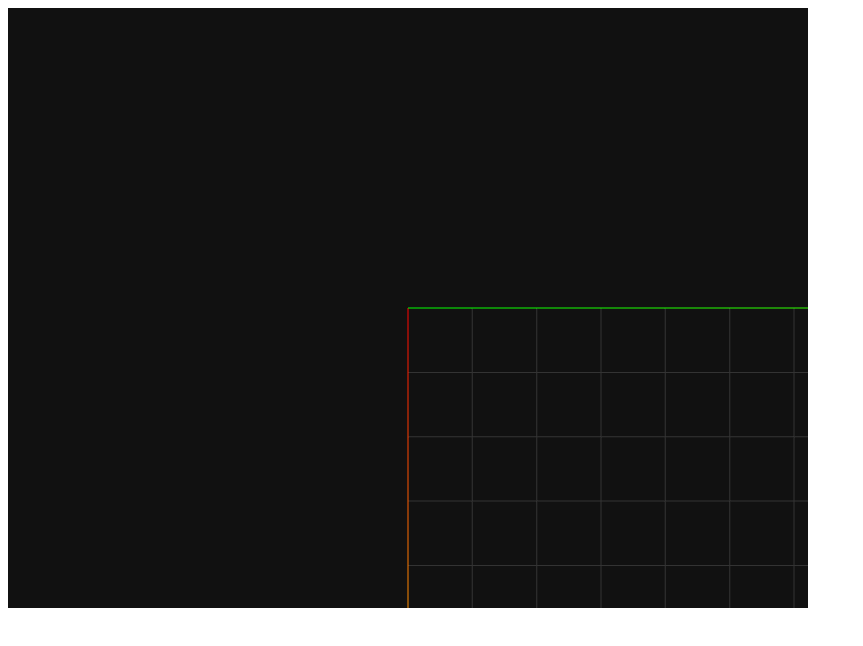
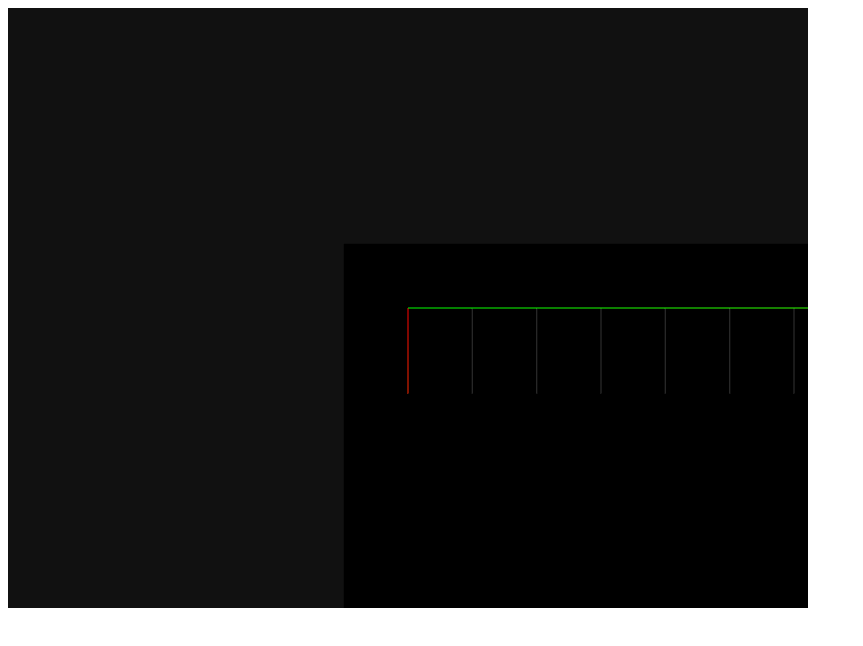
Before and after one commit to skarab42/meshes.js, a plain HTML site: page index.html in a window 1280 px wide. Shown: the whole page, without its empty margins (0-863 px from the left). Drawn offline with Linux system fonts and the light colour scheme.

Commit message:
normalized settings

```diff
--- a/index.html
+++ b/index.html
@@ -14,6 +14,7 @@
         <script src="js/lib/vendor/lodash/lodash.min.js" type="text/javascript"></script>
         <script src="js/lib/vendor/three/three.min.js" type="text/javascript"></script>
         <script src="js/lib/vendor/three/OrbitControls.js" type="text/javascript"></script>
+        <script src="js/lib/meshes.js/floor.js" type="text/javascript"></script>
         <script src="js/lib/meshes.js/grid.js" type="text/javascript"></script>
         <script src="js/lib/meshes.js/axis.js" type="text/javascript"></script>
         <script src="js/lib/meshes.js/viewer3d.js" type="text/javascript"></script>
--- a/js/lib/meshes.js/axis.js
+++ b/js/lib/meshes.js/axis.js
@@ -3,10 +3,17 @@
 
 ;(function() {
 
+    // global settings
+    var userData = {
+        size: {
+            x: 100,
+            y: 100,
+            z: 100
+        }
+    };
+
     // Constructor
-    function Axis(size) {
-        var size = _.defaults(size, { x: 100, y: 100, z: 100 });
-
+    function Axis(settings) {
         var vertices = new Float32Array([
             0, 0, 0,  1, 0, 0,
             0, 0, 0,  0, 1, 0,
@@ -20,25 +27,48 @@
         ] );
 
         var geometry = new THREE.BufferGeometry();
-        var material = new THREE.LineBasicMaterial({ vertexColors: THREE.VertexColors });
+        var material = new THREE.LineBasicMaterial({
+            vertexColors: THREE.VertexColors
+        });
 
         geometry.addAttribute('position', new THREE.BufferAttribute(vertices, 3));
         geometry.addAttribute('color', new THREE.BufferAttribute(colors, 3));
+
         THREE.LineSegments.call(this, geometry, material, THREE.LineSegments);
 
-        this.setSize(size);
+        this.userData = _.defaultsDeep(settings || {}, Axis.userData);
+
+        this.draw();
     };
 
+    // extends
     Axis.prototype = Object.create(THREE.LineSegments.prototype);
     Axis.prototype.constructor = Axis;
 
-    Axis.prototype.setX = function(value) { this.scale.x = value; };
-    Axis.prototype.setY = function(value) { this.scale.y = value; };
-    Axis.prototype.setZ = function(value) { this.scale.z = value; };
+    // methods
+    Axis.prototype.setX = function(value) {
+        this.draw({ size: { x: value } });
+    };
+
+    Axis.prototype.setY = function(value) {
+        this.draw({ size: { y: value } });
+    };
+
+    Axis.prototype.setZ = function(value) {
+        this.draw({ size: { z: value } });
+    };
 
     Axis.prototype.setSize = function(size) {
-        this.scale = _.assign(this.scale, size);
+        this.draw({ size: size });
     };
+
+    Axis.prototype.draw = function(settings) {
+        this.userData = _.defaultsDeep(settings || {}, this.userData);
+        this.scale = _.assign(this.scale, this.userData.size);
+    };
+
+    // global settings
+    Axis.userData = userData;
 
     // export module
     MeshesJS.Axis = Axis;
--- /dev/null
+++ b/js/lib/meshes.js/floor.js
@@ -0,0 +1,74 @@
+// namespace
+var MeshesJS = MeshesJS || {};
+
+;(function() {
+
+    // global settings
+    var userData = {
+        size: {
+            x: 100,
+            y: 100
+        },
+        margin: 10,
+        color: 0x000000
+    };
+
+    // Constructor
+    function Floor(settings) {
+        var geometry = new THREE.PlaneBufferGeometry();
+        var material = new THREE.MeshLambertMaterial();
+
+        THREE.Mesh.call(this, geometry, material, THREE.Mesh);
+
+        this.userData = _.defaultsDeep(settings || {}, Floor.userData);
+
+        this.draw(settings);
+    };
+
+    // extends
+    Floor.prototype = Object.create(THREE.Mesh.prototype);
+    Floor.prototype.constructor = Floor;
+
+    // methods
+    Floor.prototype.setX = function(value) {
+        this.draw({ size: { x: value } });
+    };
+
+    Floor.prototype.setY = function(value) {
+        this.draw({ size: { y: value } });
+    };
+
+    Floor.prototype.draw = function(settings) {
+        var s = settings || {};
+        this.userData = _.defaultsDeep(settings || {}, this.userData);
+
+        if (s.size !== undefined || s.margin !== undefined) {
+            this.geometry.dispose();
+            var margins = this.userData.margin * 2;
+            this.userData.width = this.userData.size.x + margins;
+            this.userData.height = this.userData.size.y + margins;
+            this.geometry = new THREE.PlaneBufferGeometry(
+                this.userData.width, this.userData.height
+            );
+            this.geometry.translate(
+                (this.userData.width / 2) - this.userData.margin,
+                (this.userData.height / 2) - this.userData.margin,
+                0
+            );
+        }
+
+        if (s.color !== undefined) {
+            this.material.dispose();
+            this.material = new THREE.MeshLambertMaterial({
+                color: this.userData.color
+            });
+        }
+    };
+
+    // global settings
+    Floor.userData = userData;
+
+    // export module
+    MeshesJS.Floor = Floor;
+
+})();
--- a/js/lib/meshes.js/grid.js
+++ b/js/lib/meshes.js/grid.js
@@ -3,58 +3,76 @@
 
 ;(function() {
 
+    // global settings
+    var userData = {
+        size: {
+            x: 100,
+            y: 100
+        },
+        smallCell: {
+            size: 10,
+            color: 0x333333
+        },
+        bigCell: {
+            size: 100,
+            color: 0x444444
+        }
+    };
+
     // Constructor
-    function Grid(size, options) {
-        this.size = _.defaults(size, { x: 100, y: 100 });
-
+    function Grid(settings) {
         var geometry = new THREE.Geometry();
-        var material = new THREE.LineBasicMaterial({ vertexColors: THREE.VertexColors });
+        var material = new THREE.LineBasicMaterial({
+            vertexColors: THREE.VertexColors
+        });
 
         THREE.LineSegments.call(this, geometry, material, THREE.LineSegments);
 
-        this.setSize(this.size, options);
+        this.userData = _.defaultsDeep(settings || {}, Grid.userData);
+
+        this.draw();
     };
 
+    // extends
     Grid.prototype = Object.create(THREE.LineSegments.prototype);
     Grid.prototype.constructor = Grid;
 
-    Grid.prototype.setX = function(value, options) { this.setSize({ x: value }, options); };
-    Grid.prototype.setY = function(value, options) { this.setSize({ y: value }, options); };
-    Grid.prototype.setZ = function(value, options) { this.setSize({ z: value }, options); };
+    // methods
+    Grid.prototype.setX = function(value) {
+        this.draw({ size: { x: value } });
+    };
 
-    Grid.prototype.setSize = function(size, options) {
-        var size = _.defaults(size, this.size);
-        var options = _.defaults(options || {}, {
-            smallCell: {
-                size: 10,
-                color: 0x333333
-            },
-            bigCell: {
-                size: 100,
-                color: 0x444444
-            }
-        });
+    Grid.prototype.setY = function(value) {
+        this.draw({ size: { y: value } });
+    };
+
+    Grid.prototype.setSize = function(size) {
+        this.draw({ size: size });
+    };
+
+    Grid.prototype.draw = function(settings) {
+        this.userData = _.defaultsDeep(settings || {}, this.userData);
 
         var geometry = new THREE.Geometry();
-        var color1 = new THREE.Color(options.smallCell.color);
-        var color2 = new THREE.Color(options.bigCell.color);
+        var color1 = new THREE.Color(this.userData.smallCell.color);
+        var color2 = new THREE.Color(this.userData.bigCell.color);
         var color = null;
 
-        for (var i = 0; i <= size.x; i += options.smallCell.size) {
+        for (var i = 0; i <= this.userData.size.x; i += this.userData.smallCell.size) {
             geometry.vertices.push(
                 new THREE.Vector3(i, 0, 0),
-                new THREE.Vector3(i, size.y, 0)
+                new THREE.Vector3(i, this.userData.size.y, 0)
             );
-            color = ((i % options.bigCell.size) == 0) ? color2 : color1;
+            color = ((i % this.userData.bigCell.size) == 0) ? color2 : color1;
             geometry.colors.push(color, color);
         }
 
-        for (var i = 0; i <= size.y; i += options.smallCell.size) {
+        for (var i = 0; i <= this.userData.size.y; i += this.userData.smallCell.size) {
             geometry.vertices.push(
                 new THREE.Vector3(0, i, 0),
-                new THREE.Vector3(size.x, i, 0)
+                new THREE.Vector3(this.userData.size.x, i, 0)
             );
-            color = ((i % options.bigCell.size) == 0) ? color2 : color1;
+            color = ((i % this.userData.bigCell.size) == 0) ? color2 : color1;
             geometry.colors.push(color, color);
         }
 
@@ -62,6 +80,9 @@
         this.geometry = geometry;
     };
 
+    // global settings
+    Grid.userData = userData;
+
     // export module
     MeshesJS.Grid = Grid;
 
```
Also changed, not shown: js/lib/meshes.js/viewer3d.js.
